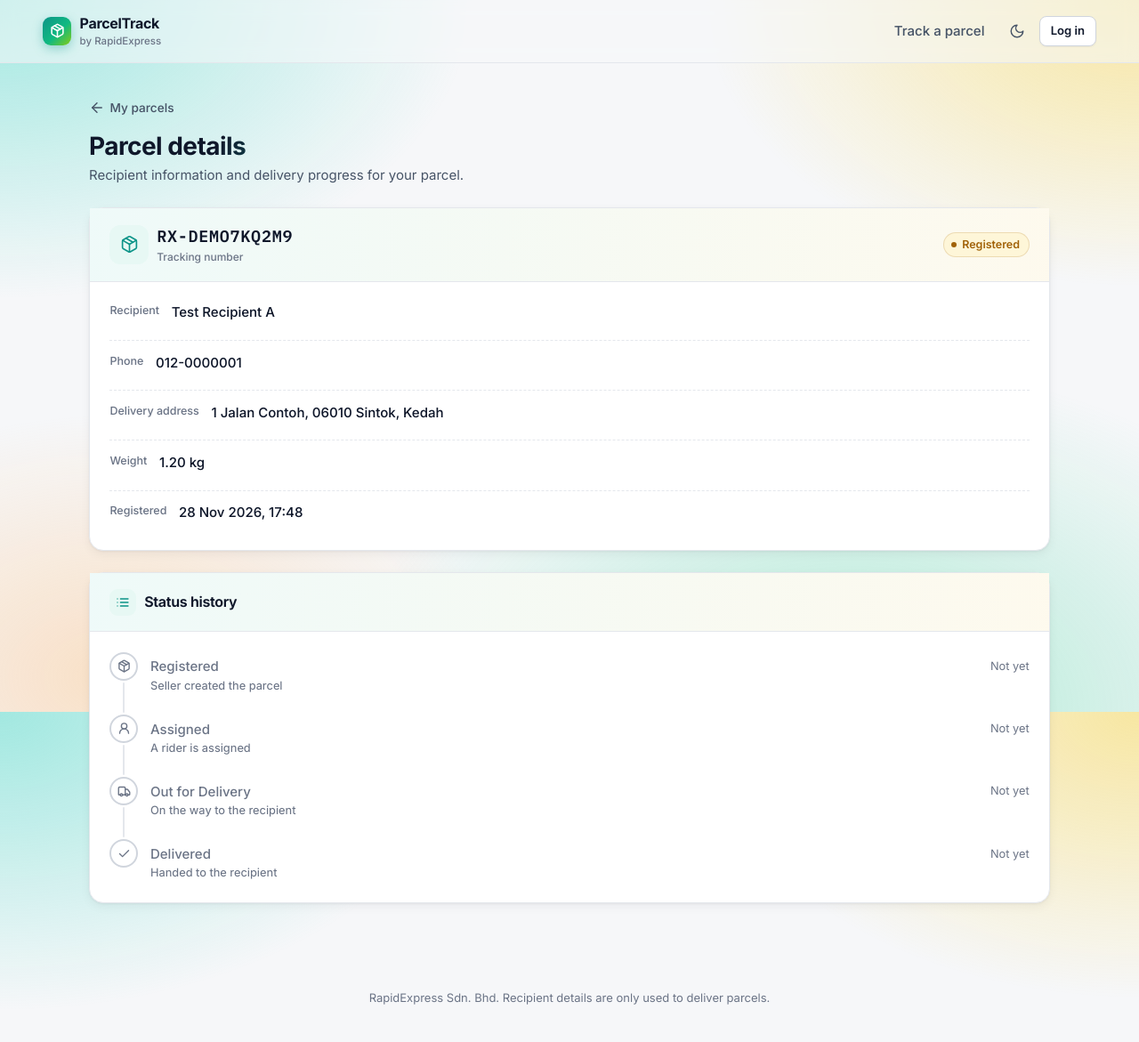
After one commit to aizatsaidi/parceltrack-lite, a Flask app: template app/templates/parcels/parcel_detail.html in a window 1280 px wide. The commit adds this page. Shown: the whole page at 89% size. Run offline with Flask 3, Linux system fonts and the light colour scheme; the template is opened without the code that fills it: values that come from a table or form of the project are taken from there, others are empty; data comes from the database, SQL or seed files in the repository; some libraries are stand-ins or nearby versions.

Commit message:
Task 8 #8 Add seller parcel detail view
Add a seller-only parcel details route with recipient information and chronological status history. Link parcels from the listing to their detail pages and prevent access to other sellers' or unknown parcels. closes #8

```diff
--- a/app/parcels/routes.py
+++ b/app/parcels/routes.py
@@ -19,7 +19,7 @@ import re
 import secrets
 import string
 
-from flask import Blueprint, current_app, render_template, request, redirect, url_for, flash
+from flask import Blueprint, abort, current_app, render_template, request, redirect, url_for, flash
 from flask_login import current_user
 
 from .. import db, limiter
@@ -52,6 +52,22 @@ def my_parcels():
                                     Parcel.recipient_name.ilike(like)))
     parcels = query.order_by(Parcel.created_at.desc()).all()
     return render_template("parcels/my_parcels.html", parcels=parcels, q=q)
+
+
+@parcels_bp.route("/seller/parcels/<int:parcel_id>")
+@role_required("seller")
+def parcel_detail(parcel_id):
+    """Show one of the signed-in seller's parcels and its status history."""
+    parcel = Parcel.query.filter_by(id=parcel_id, seller_id=current_user.id).first()
+    if parcel is None:
+        # Treat unknown and other sellers' IDs identically to prevent enumeration.
+        abort(403)
+
+    history = StatusHistory.query.filter_by(parcel_id=parcel.id).order_by(
+        StatusHistory.changed_at.asc(), StatusHistory.id.asc()
+    ).all()
+    events = [(event.new_status, event.changed_at) for event in history]
+    return render_template("parcels/parcel_detail.html", parcel=parcel, events=events)
 
 
 @parcels_bp.route("/seller/parcels/new", methods=["GET", "POST"])
--- a/app/templates/parcels/my_parcels.html
+++ b/app/templates/parcels/my_parcels.html
@@ -40,7 +40,7 @@
       <tbody>
       {% for p in parcels %}
         <tr>
-          <td>{{ waybill(p.tracking_no, small=true) }}</td>
+          <td><a class="text-reset text-decoration-none" href="{{ url_for('parcels.parcel_detail', parcel_id=p.id) }}">{{ waybill(p.tracking_no, small=true) }}</a></td>
           <td><span class="person">{{ avatar(p.recipient_name) }}{{ p.recipient_name }}</span></td>
           <td class="muted">{{ p.recipient_phone }}</td>
           <td class="muted">{{ '%.2f'|format(p.weight_kg) }} kg</td>
--- /dev/null
+++ b/app/templates/parcels/parcel_detail.html
@@ -0,0 +1,37 @@
+{% extends "base.html" %}
+{% from "_macros.html" import icon, status_badge, waybill, route %}
+{% block title %}Parcel details{% endblock %}
+{% block content_class %}content-narrow{% endblock %}
+{% block content %}
+<a class="back-link" href="{{ url_for('parcels.my_parcels') }}">{{ icon("arrow-left") }} My parcels</a>
+<div class="page-head">
+  <div>
+    <h1>Parcel details</h1>
+    <p>Recipient information and delivery progress for your parcel.</p>
+  </div>
+</div>
+
+<div class="card mb-4">
+  <div class="card-head">
+    {{ waybill(parcel.tracking_no, large=true, sub="Tracking number") }}
+    {{ status_badge(parcel.status) }}
+  </div>
+  <div class="card-body">
+    <dl class="facts">
+      <div class="fact"><dt class="k">Recipient</dt><dd class="v">{{ parcel.recipient_name }}</dd></div>
+      <div class="fact"><dt class="k">Phone</dt><dd class="v">{{ parcel.recipient_phone }}</dd></div>
+      <div class="fact"><dt class="k">Delivery address</dt><dd class="v">{{ parcel.recipient_address }}</dd></div>
+      <div class="fact"><dt class="k">Weight</dt><dd class="v">{{ '%.2f'|format(parcel.weight_kg) }} kg</dd></div>
+      <div class="fact"><dt class="k">Registered</dt><dd class="v">{{ parcel.created_at|myt('%d %b %Y, %H:%M') }}</dd></div>
+      {% if parcel.delivered_at %}
+      <div class="fact"><dt class="k">Delivered</dt><dd class="v">{{ parcel.delivered_at|myt('%d %b %Y, %H:%M') }}</dd></div>
+      {% endif %}
+    </dl>
+  </div>
+</div>
+
+<div class="card">
+  <div class="card-head"><h2 class="card-title">{{ icon("list") }} Status history</h2></div>
+  <div class="card-body">{{ route(events) }}</div>
+</div>
+{% endblock %}
```
Also changed, not shown: tests/test_m2.py (+97 -0 lines).
